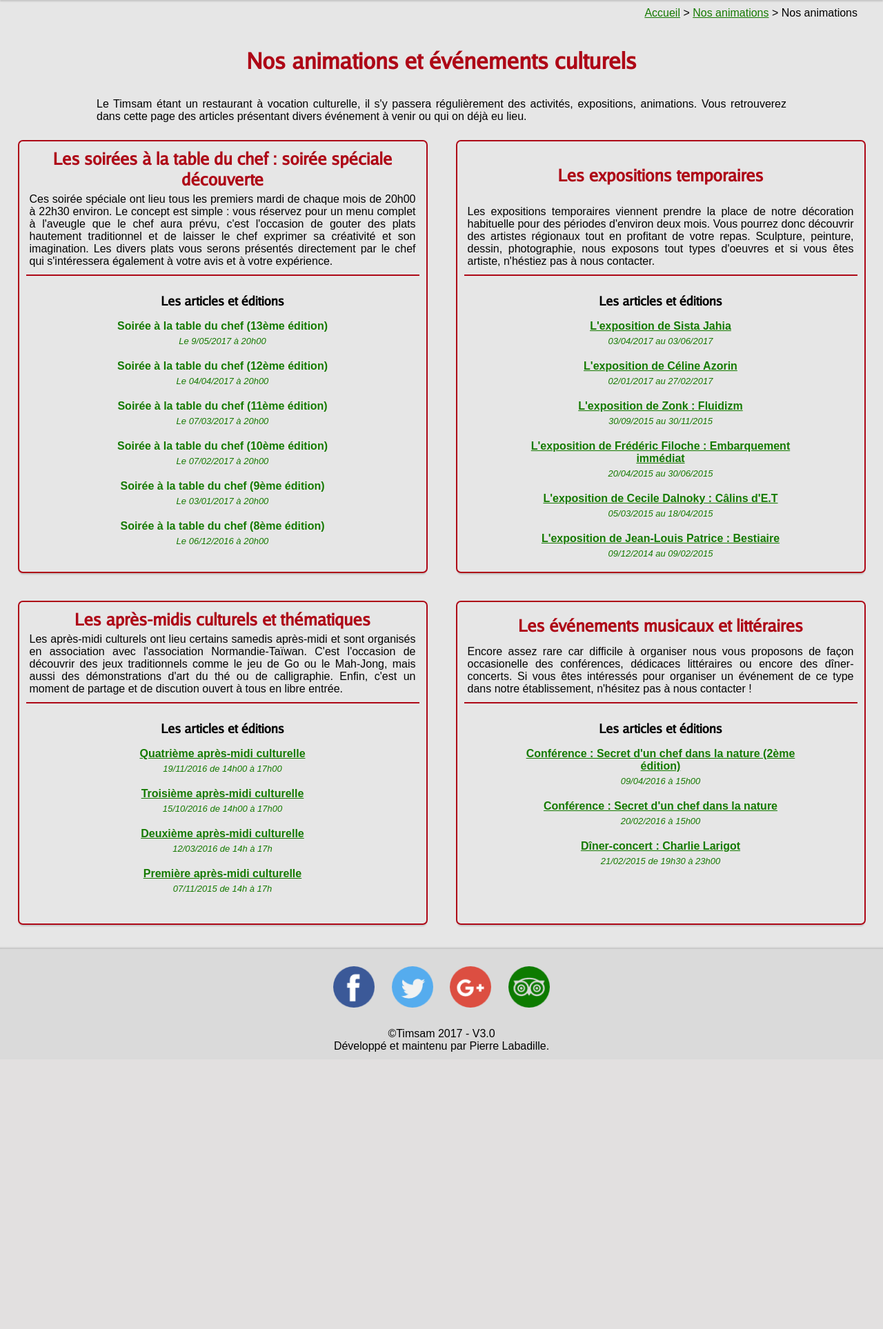
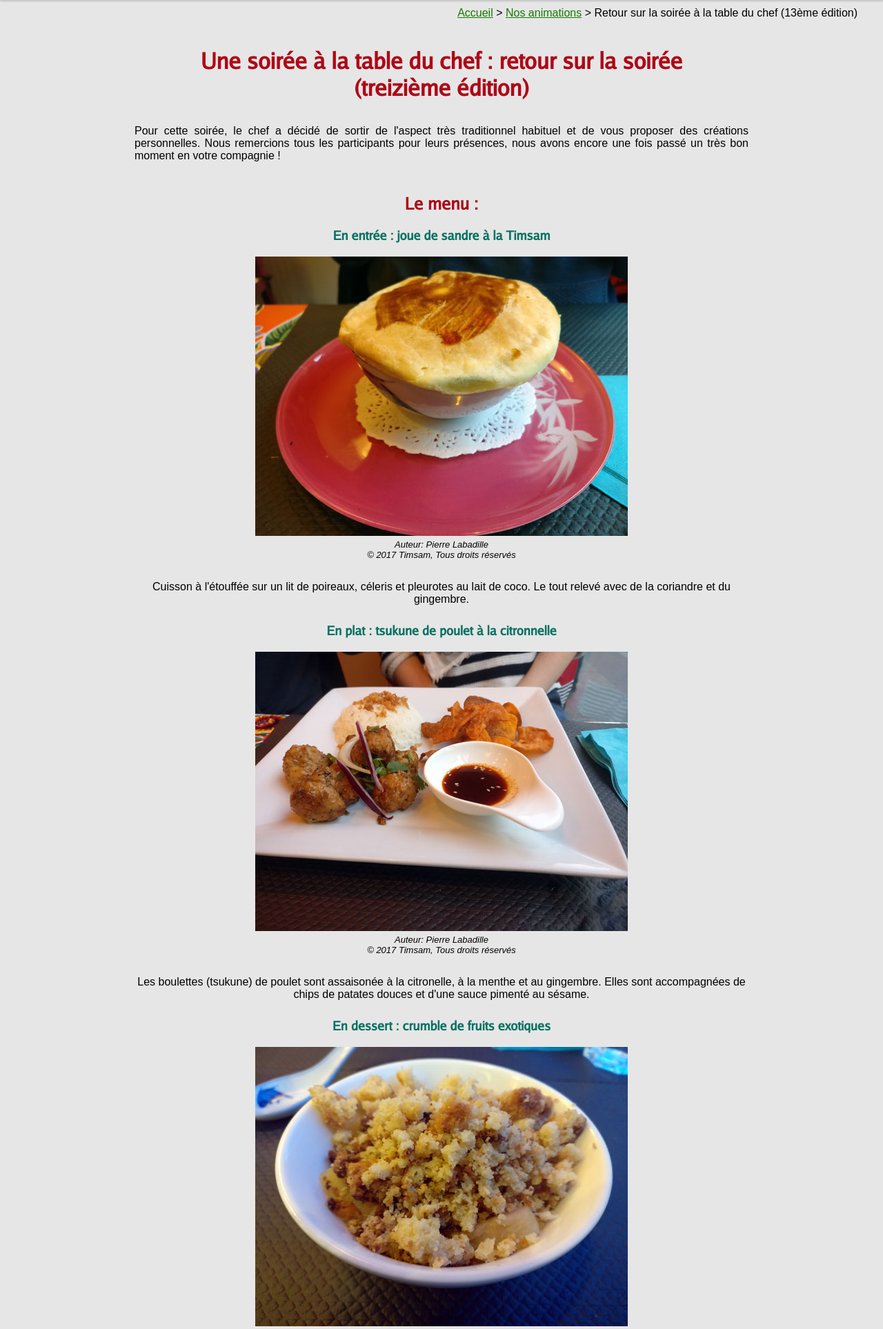
Before and after one commit to plabadille/le-timsam, a PHP site: page /articles/retour-soiree-a-la-table-du-chef-13 in a window 1280 px wide. Shown: the part 296-2223 px from the top of the page at 69% size. Before the commit the page ends 1821 px from the top, so only its background shows below. Run offline with PHP 8.4, Linux system fonts and the light colour scheme.

Commit message:
add new article and update actuality

```diff
--- a/evenement.php
+++ b/evenement.php
@@ -121,6 +121,15 @@ switch ($action) {
         $og_description = "Nous exposons en ce moment l'artiste Sista Jahia. Nous vous invitons à découvrir son travail très personnel, des tableaux aux influences très pop, colorés et géométriques ! Chaque tableau et uniques et a son histoire, il ne tient qu'à vous de venir les découvrir tout en mangeant votre plat favoris.";
         $og_image =  $url_domain . "/img/galerie/event/article/sista_jahia/1_mini.jpg";
         break;
+    case 'retour-soiree-a-la-table-du-chef-13':
+        $title = 'Retour sur la soirée à la table du chef (13ème édition)';
+        $current_page = " Retour sur la soirée à la table du chef (13ème édition)";
+        $main = file_get_contents('view/pages/articles/23_soireeTableChefDebrief13.html');
+        $og_url = $url_domain . "/articles/" . $action;
+        $og_title = $title;
+        $og_description = "Retour sur la treizième édition de la soirée à la table du chef. Cette fois, le chef Som a décidé de vous proposer un menu de sa création que vous pourrez découvrir dans cet article !";
+        $og_image =  $url_domain . "/img/galerie/event/article/debrief_table_chef_13/4_mini.jpg";
+        break;
     default:
         $title = 'Nos animations';
         $current_page = " Nos animations";
--- /dev/null
+++ b/view/pages/articles/23_soireeTableChefDebrief13.html
@@ -0,0 +1,35 @@
+<section id="c-article">
+    <h1>Une soirée à la table du chef : retour sur la soirée (treizième édition)</h1>
+    <p class="c-article__text text-align__justify">Pour cette soirée, le chef a décidé de sortir de l'aspect très traditionnel habituel et de vous proposer des créations personnelles. Nous remercions tous les participants pour leurs présences, nous avons encore une fois passé un très bon moment en votre compagnie !</p>
+
+    <span class="horizontal_separator_mobile"></span>
+
+    <h2 class="c-article__subtitle">Le menu :</h2>
+
+    <h3 class="c-article__category">En entrée : joue de sandre à la Timsam</h3>
+    <figure class="c-article__image-figure">
+        <img class="c-article__image-image" src="/img/galerie/event/article/debrief_table_chef_13/1.jpg" alt="entrée : joue de sandre à la Timsam"/>
+        <figcaption class="c-article__image-caption">Auteur: Pierre Labadille<br>© 2017 Timsam, Tous droits réservés</figcaption>
+    </figure>
+    <p class="c-article__text text-align__center">Cuisson à l'étouffée sur un lit de poireaux, céleris et pleurotes au lait de coco. Le tout relevé avec de la coriandre et du gingembre.</p>
+
+    <h3 class="c-article__category">En plat : tsukune de poulet à la citronnelle</h3>
+    <figure class="c-article__image-figure">
+        <img class="c-article__image-image" src="/img/galerie/event/article/debrief_table_chef_13/4.jpg" alt="plat : tsukune de poulet à la citronnelle"/>
+        <figcaption class="c-article__image-caption">Auteur: Pierre Labadille<br>© 2017 Timsam, Tous droits réservés</figcaption>
+    </figure>
+    <p class="c-article__text text-align__center">Les boulettes (tsukune) de poulet sont assaisonée à la citronelle, à la menthe et au gingembre. Elles sont accompagnées de chips de patates douces et d'une sauce pimenté au sésame.</p>
+
+    <h3 class="c-article__category">En dessert : crumble de fruits exotiques</h3>
+    <figure class="c-article__image-figure">
+        <img class="c-article__image-image" src="/img/galerie/event/article/debrief_table_chef_13/7.jpg" alt="dessert: crumble de fruits exotiques"/>
+        <figcaption class="c-article__image-caption">Auteur: Pierre Labadille<br>© 2017 Timsam, Tous droits réservés</figcaption>
+    </figure>
+    <p class="c-article__text text-align__center">Composé d'ananas, de mangue, de kiwi golden, de banane et de poire.</p>
+
+    <span class="horizontal_separator_mobile"></span>
+
+    <p class="c-article__text text-align__center">Encore une fois, nous vous remercions tous de votre fidélité, la prochaine soirée spéciale aura lieu le mardi 6 juin à 20h00.</p>
+    <p class="c-article__text text-align__right">L'équipe du Timsam.</p>
+
+</section>
--- a/view/pages/event.html
+++ b/view/pages/event.html
@@ -14,7 +14,11 @@
 			<h3 class="c-evenement__items-title">Les articles et éditions</h3>
 			<ul class="c-evenement__items">
 				<li class="c-evenement__item">
-					Soirée à la table du chef (13ème édition)
+					Soirée à la table du chef (14ème édition)
+					<p class="c-evenement__item-date">Le 06/06/2017 à 20h00</p>
+				</li>
+				<li class="c-evenement__item">
+					<a href="/articles/retour-soiree-a-la-table-du-chef-13" alt="" class="c-evenement__item-link">Retour sur la treizième soirée à la table du chef</a>
 					<p class="c-evenement__item-date">Le 9/05/2017 à 20h00</p>
 				</li>
 				<li class="c-evenement__item">
--- a/view/pages/home.html
+++ b/view/pages/home.html
@@ -88,7 +88,8 @@
                 <p class="c-main__event-content"><a href="/articles/exposition-sista-jahia">Exposition de Sista Jahia</a> (peintre-photographe)</p>
 
                 <h3 class="c-main__event-head">Événement ponctuel</h3>
-                <p class="c-main__event-content">Prochaine <a href="/articles/soiree-speciale-a-la-table-du-chef">soirée à la table du chef</a> le 09/05/2017, pensez à réserver pour la douzième édition!</p>
+                <p class="c-main__event-content">Prochaine <a href="/articles/soiree-speciale-a-la-table-du-chef-2">soirée à la table du chef</a> le 06/06/2017, pensez à réserver pour la quatorzième édition!</p>
+                <p class="c-main__event-content">Retour sur la <a href="/articles/retour-soiree-a-la-table-du-chef-13">soirée à la table du chef</a> treizième édition!</p>
             </div>
         </article>
 
```
Also changed, not shown: img/galerie/event/article/debrief_table_chef_13/1.jpg (added), img/galerie/event/article/debrief_table_chef_13/1_mini.jpg (added), img/galerie/event/article/debrief_table_chef_13/2.jpg (added), img/galerie/event/article/debrief_table_chef_13/2_mini.jpg (added), img/galerie/event/article/debrief_table_chef_13/3.jpg (added), img/galerie/event/article/debrief_table_chef_13/3_mini.jpg (added), img/galerie/event/article/debrief_table_chef_13/4.jpg (added), img/galerie/event/article/debrief_table_chef_13/4_mini.jpg (added), img/galerie/event/article/debrief_table_chef_13/5.jpg (added), img/galerie/event/article/debrief_table_chef_13/5_mini.jpg (added), img/galerie/event/article/debrief_table_chef_13/6.jpg (added), img/galerie/event/article/debrief_table_chef_13/6_mini.jpg (added), img/galerie/event/article/debrief_table_chef_13/7.jpg (added), img/galerie/event/article/debrief_table_chef_13/7_mini.jpg (added), 2 more files.
